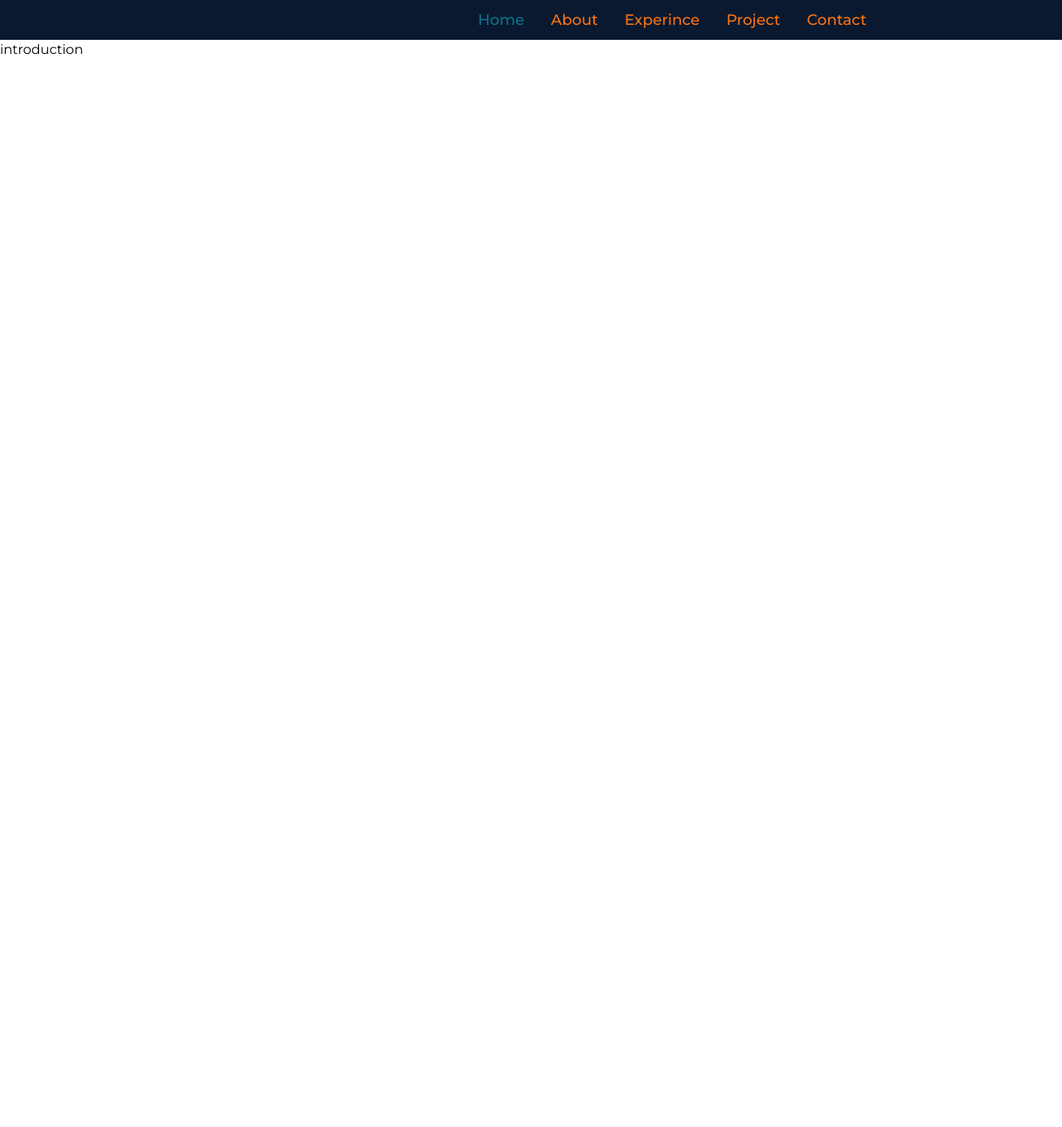
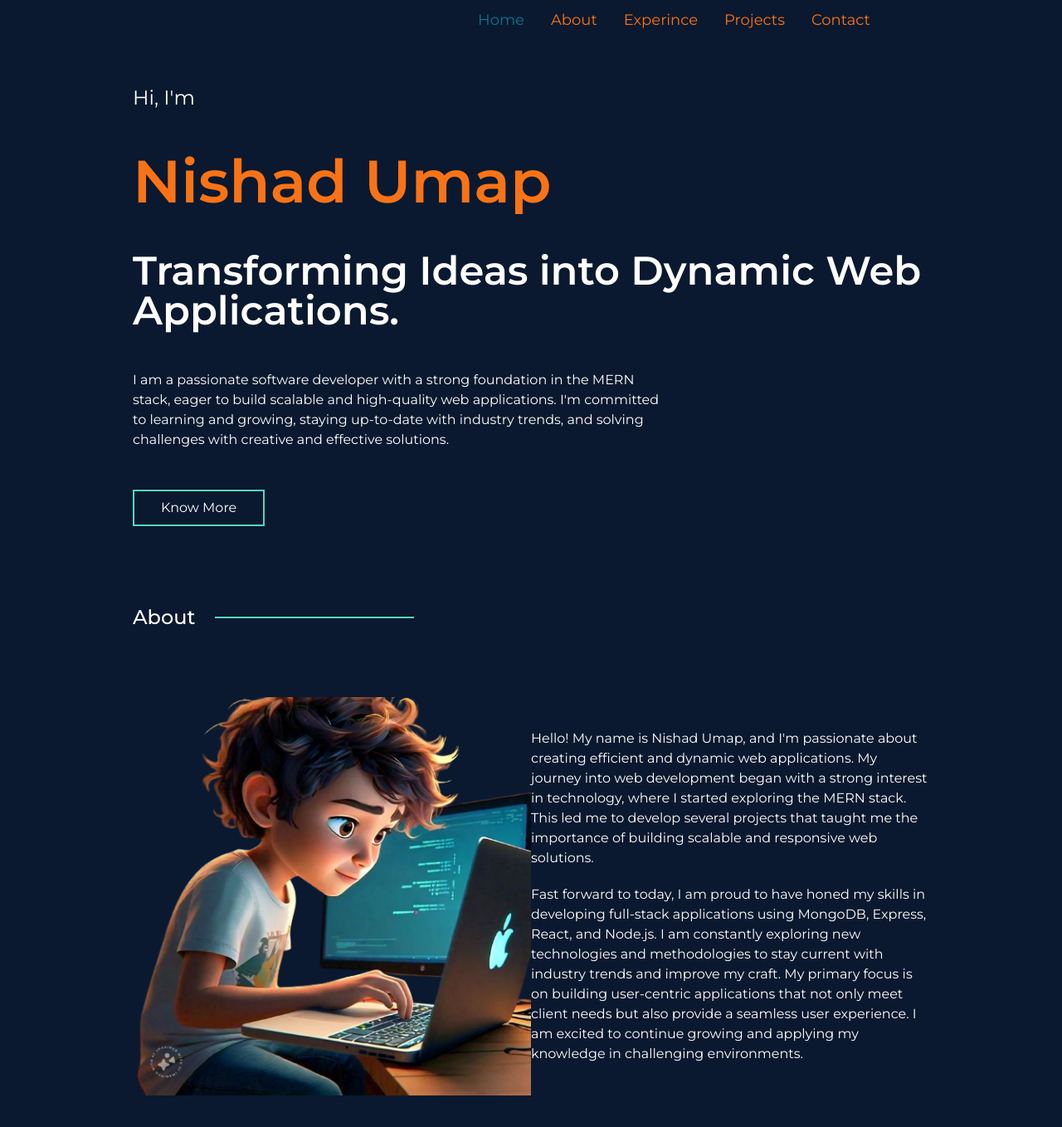
Before and after one commit to nishu2525/Portfolio, a React (Vite) app: page / in a window 1280 px wide. Shown: the whole page at 83% size. Before the commit the page ends 800 px from the top, so only its background shows below. Built offline with nearby package versions, Linux system fonts and the light colour scheme.

Commit message:
About completed

```diff
--- /dev/null
+++ b/src/Pages/Home/About.jsx
@@ -0,0 +1,19 @@
+import Sectitle from "../../components/Sectitle"
+import boy from '../../assets/boy.png'
+
+function About() {
+  return (
+    <div>
+        <Sectitle title="About"/>
+      <div className="flex flex-row items-center w-full">
+        <div className=" w-1/2 justify-center"><img className="h-2/3 w-fit" src={boy} alt="boy"/></div>
+      <div className="flex flex-col gap-5 w-1/2 h-[70vh] justify-center">
+        <p className="text-white ">Hello! My name is Nishad Umap, and I&apos;m passionate about creating efficient and dynamic web applications. My journey into web development began with a strong interest in technology, where I started exploring the MERN stack. This led me to develop several projects that taught me the importance of building scalable and responsive web solutions.</p>
+        <p  className="text-white ">Fast forward to today, I am proud to have honed my skills in developing full-stack applications using MongoDB, Express, React, and Node.js. I am constantly exploring new technologies and methodologies to stay current with industry trends and improve my craft. My primary focus is on building user-centric applications that not only meet client needs but also provide a seamless user experience. I am excited to continue growing and applying my knowledge in challenging environments.</p>
+      </div>
+      </div>
+    </div>
+  )
+}
+
+export default About
--- a/src/Pages/Home/Home.jsx
+++ b/src/Pages/Home/Home.jsx
@@ -1,11 +1,16 @@
 import Header from "../../components/Header";
+import About from "./About";
+import Intro from "./Intro";
 
 
 export default function Home() {
   return (
     <div>
         <Header/>
-    introduction
+        <div  className="bg-primary px-40">
+          <Intro/>
+          <About />
+        </div>
     </div>
   )
 }
--- /dev/null
+++ b/src/Pages/Home/Intro.jsx
@@ -0,0 +1,14 @@
+
+function Intro() {
+  return (
+    <div className="h-[80vh] bg-primary flex flex-col items-start justify-center gap-12 py-10">
+      <h1 className="text-white text-2xl "> Hi, I&apos;m</h1>
+      <h2 className="text-7xl text-secondary font-semibold">Nishad Umap</h2>
+      <h2 className="text-5xl text-white font-semibold">Transforming Ideas into Dynamic Web Applications.</h2>
+      <p className="text-white w-2/3">I am a passionate software developer with a strong foundation in the MERN stack, eager to build scalable and high-quality web applications. I&apos;m committed to learning and growing, staying up-to-date with industry trends, and solving challenges with creative and effective solutions.</p>
+      <a href="https://drive.google.com/file/d/1xK6Rs7HJbMsN0FnXZHGEF1eMoXwzc-fw/view?usp=drive_link" target="blank"><button className="border-2 border-tertiary text-white px-8 py-2 hover:bg-tertiary hover:text-primary">Know More</button></a>
+    </div>
+  )
+}
+
+export default Intro
--- a/src/components/Header.jsx
+++ b/src/components/Header.jsx
@@ -8,19 +8,19 @@
    <Navbar  className="lg:mx-[35rem] bg-primary w-full">
          <Navbar.Toggle />
         <Navbar.Collapse>
-        <Navbar.Link active={path==='/'} className="text-lg text-secondary hover:text-teal" as={"div"}>
+        <Navbar.Link active={path==='/'} className="text-lg font-normal text-secondary hover:text-teal" as={"div"}>
           <Link to='/' >Home</Link>
         </Navbar.Link>
-      <Navbar.Link active={path==='/About'} className="text-lg text-secondary  hover:text-teal" as={"div"}>
+      <Navbar.Link active={path==='/About'} className="text-lg font-normal text-secondary  hover:text-teal" as={"div"}>
           <Link to='/About' >About</Link>
         </Navbar.Link>
-        <Navbar.Link active={path==='/Experince'} className="text-lg text-secondary  hover:text-teal" as={"div"}>
+        <Navbar.Link active={path==='/Experince'} className="text-lg font-normal text-secondary  hover:text-teal" as={"div"}>
           <Link to='/Experince' >Experince</Link>
         </Navbar.Link>
-        <Navbar.Link active={path==='/Project'} className="text-lg text-secondary  hover:text-teal" as={"div"}>
-          <Link to='/Project' >Project</Link>
+        <Navbar.Link active={path==='/Project'} className="text-lg font-normal text-secondary  hover:text-teal" as={"div"}>
+          <Link to='/Project' >Projects</Link>
         </Navbar.Link>
-        <Navbar.Link active={path==='/Contact'} className="text-lg text-secondary  hover:text-teal" as={"div"}>
+        <Navbar.Link active={path==='/Contact'} className="text-lg font-normal text-secondary  hover:text-teal" as={"div"}>
           <Link to='/Contact' >Contact</Link>
         </Navbar.Link>
         </Navbar.Collapse>
--- /dev/null
+++ b/src/components/Sectitle.jsx
@@ -0,0 +1,12 @@
+
+
+function Sectitle({title}) {
+  return (
+    <div className="flex gap-6  items-center py-10">
+      <h1 className="text-2xl text-white font-medium">{title}</h1>
+      <div className="w-60 h-[1.2px] bg-tertiary"></div>
+    </div>
+  )
+}
+
+export default Sectitle
```
Also changed, not shown: src/assets/boy.png (added).
